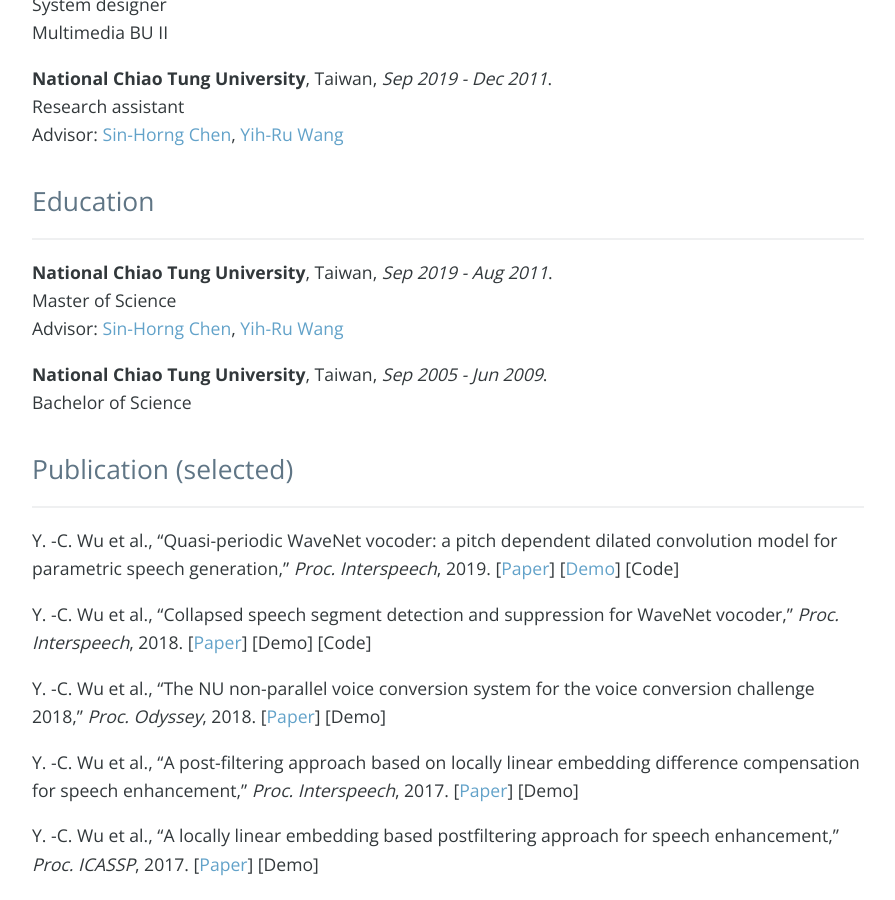
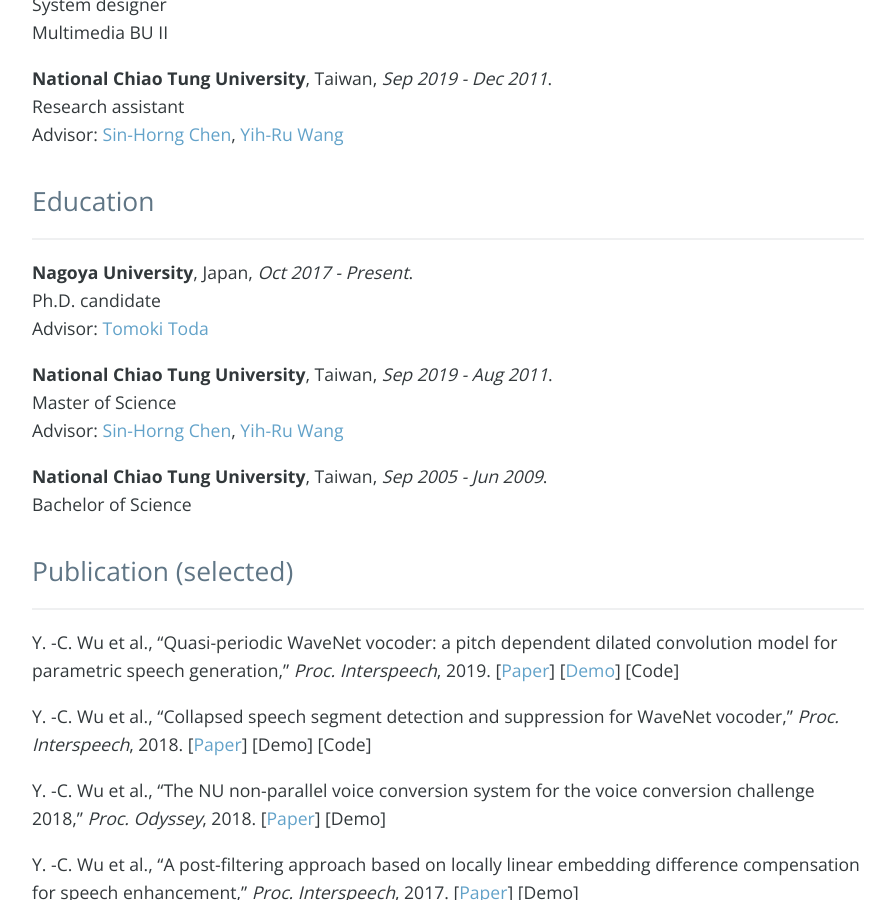
Before and after one commit to bigpon/bigpon.github.io, a Jekyll site: the page built from index.md, in a window 1280 px wide and 900 px high, scrolled down 1268 px. Shown: the whole window, without its empty margins (192-1087 px from the left). Built offline with Jekyll 4.4.1, drawn with Linux system fonts in a browser that asks for light colours; nearby versions of some CDN libraries; comment, search, counter and statistics services are not loaded; our own code applies the rules of GitHub Pages for plain Markdown files; some of the changed text lies outside the part shown.

Commit message:
update education

```diff
--- a/_config.yml
+++ b/_config.yml
@@ -6,7 +6,7 @@
 # 'jekyll serve'. If you change this file, please restart the server process.
 
 # Site settings
-title: Wu Yi-Chiao
+title: Yi-Chiao Wu
 description: '' # write a nice description for your blog
 baseurl: '' # the subpath of your site, e.g. /blog
 url: '' # the base hostname & protocol for your site http://www.example.com
--- a/index.md
+++ b/index.md
@@ -39,6 +39,10 @@
 
 ## Education
 ---
+**Nagoya University**, Japan, *Oct 2017 - Present*.
+Ph.D. candidate
+Advisor: [Tomoki Toda](https://sites.google.com/site/tomokitoda/home_eng)
+
 **National Chiao Tung University**, Taiwan, *Sep 2019 - Aug 2011*.
 Master of Science
 Advisor: [Sin-Horng Chen](http://www.eed.nctu.edu.tw/en/faculty/Chen-Sin-Horng-85435692), [Yih-Ru Wang](http://www.eed.nctu.edu.tw/en/faculty/prof/Wang-Yih-Ru-81296519)
```
Also changed, not shown: 1 other file.
